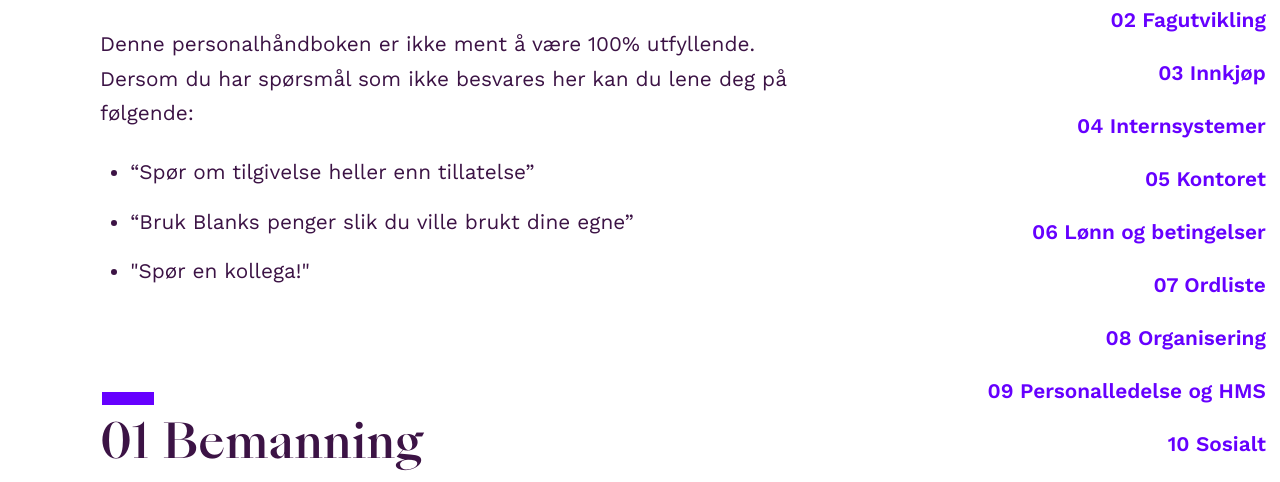
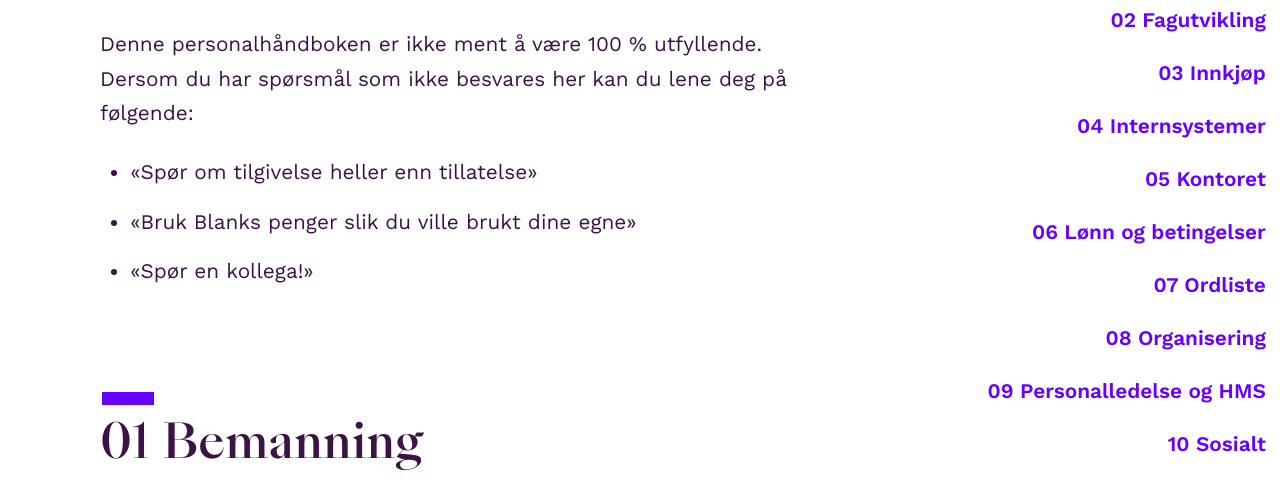
Before and after one commit to blankoslo/about-blank, a Gatsby site: page / in a window 1280 px wide. Shown: the part 702-1184 px from the top of the page. Built offline with nearby package versions, Linux system fonts and the light colour scheme; Gatsby itself is replaced by a stand-in of ours; a web font is replaced by a local one.

Commit message:
Punctuation fixes

```diff
--- a/src/content/_intro.md
+++ b/src/content/_intro.md
@@ -3,7 +3,7 @@
 path: intro
 ---
 
-Denne personalhåndboken er ikke ment å være 100% utfyllende. Dersom du har spørsmål som ikke besvares her kan du lene deg på følgende:
-- “Spør om tilgivelse heller enn tillatelse”
-- “Bruk Blanks penger slik du ville brukt dine egne”
-- "Spør en kollega!"
+Denne personalhåndboken er ikke ment å være 100 % utfyllende. Dersom du har spørsmål som ikke besvares her kan du lene deg på følgende:
+- «Spør om tilgivelse heller enn tillatelse»
+- «Bruk Blanks penger slik du ville brukt dine egne»
+- «Spør en kollega!»
```
